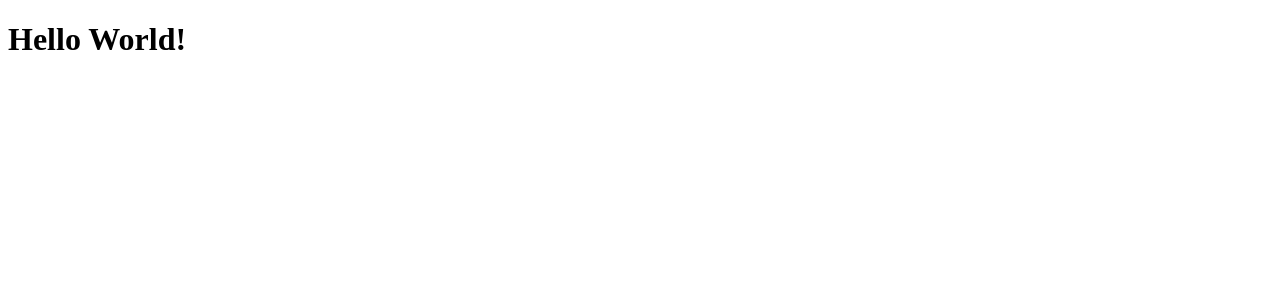
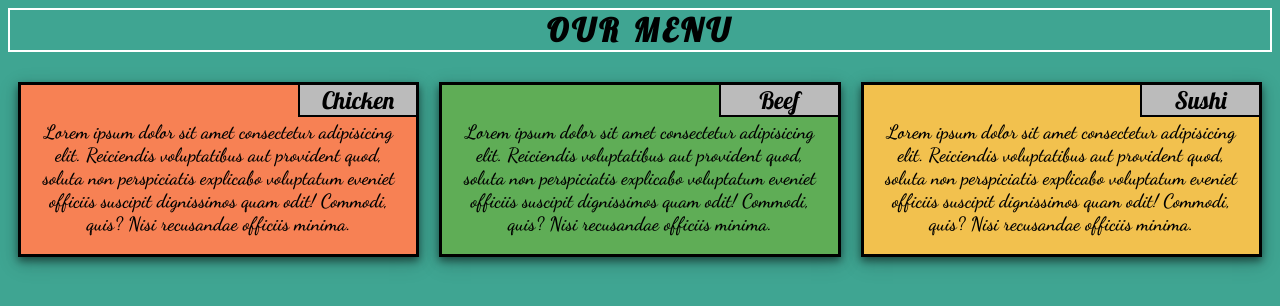
Before and after one commit to syedhuzyfaali/CM2CA, a plain HTML site: page Module-2 Assignment/index.html in a window 1280 px wide. Drawn offline with Linux system fonts and the light colour scheme.

Commit message:
Complete Assignment uploading to git

```diff
--- /dev/null
+++ b/Module-2 Assignment/css/style.css
@@ -0,0 +1,147 @@
+* {
+    box-sizing: border-box;
+
+}
+
+body{
+    background-color: #3fa592;
+}
+
+/* For Display Greater than 992px */
+@media (min-width: 992px) {
+
+    .col-lg-4 {
+        float:left;
+        width: 33.33%;
+    }
+
+
+}
+
+/* For Display Between 768 and 991 */
+@media (min-width: 768px) and (max-width: 991px) {
+
+    .col-md-6 {
+        float: left;
+        width: 50%;
+
+    }
+
+    .col-md-12 {
+        float: left;
+        width: 100%;
+    }
+}
+
+/* For Display Less than 767px */
+@media (max-width: 767px) {
+
+
+    .col-sm-12 {
+        float: left;
+        width: 100%;
+    }
+
+}
+
+/* Style for Heading(Our Menu) */
+.head {
+    border: 2px solid white;
+    display: block;
+    margin: auto;
+    margin-bottom: 30px;
+    font-family: 'Lobster', cursive;
+}
+
+.heading {
+    letter-spacing: 4px;
+    display: block;
+    margin: auto;
+    width: fit-content;
+
+
+}
+
+.heading:hover{
+    transition: 1s;
+    letter-spacing: 10px;
+}
+
+.outer-Box {
+    border: 3px solid black;
+    height: auto;
+    position: relative;
+    margin-left: 10px;
+    margin-right: 10px;
+    margin-bottom: 30px;
+    box-shadow: 0 4px 8px 0 rgba(0, 0, 0, 0.5), 0 6px 20px 0 rgba(0, 0, 0, 0.19);
+}
+
+.outer-Box:hover{
+    border-color: rgb(63, 63, 63) ;
+
+}
+
+.inner-box{
+    background-color:#bbbbbb;
+    border-width: 0px 0px 2px 2px;
+    border-color: black;
+    border-style: solid;
+    float: right;
+    width: 30%;
+    text-align: center;
+
+}
+
+h2{
+    display: inline;
+    font-family: 'Lobster', cursive;
+    font-weight: 400;
+
+}
+
+.outer-Box :nth-child(2){
+    padding-left: 15px;
+    padding-right: 15px;
+    padding-top: 1px;
+    text-align: center;
+    margin: auto;
+    margin-top: 15px;
+}
+
+p{
+    font-family: 'Dancing Script', cursive;
+    font-size: larger;
+}
+
+p:hover{
+    transition-duration: 90ms;
+    font-size: x-large;
+}
+
+#box1{
+    background-color: #F78154;
+}
+
+#box1:hover{
+    transition-duration: 1s;
+    background-color: #f56a33;
+}
+
+#box2{
+    background-color:#5FAD56 ;
+}
+
+#box2:hover{
+    transition-duration: 1s;
+    background-color:#3eb331 ;
+}
+
+#box3{
+    background-color: #F2C14E;
+}
+
+#box3:hover{
+    transition-duration: 1s;
+    background-color: #d49d1a;
+}
--- a/Module-2 Assignment/index.html
+++ b/Module-2 Assignment/index.html
@@ -1,11 +1,78 @@
 <!DOCTYPE html>
 <html lang="en">
+
 <head>
     <meta charset="UTF-8">
     <meta name="viewport" content="width=device-width, initial-scale=1.0">
+    <link rel="preconnect" href="https://fonts.googleapis.com">
+    <link rel="preconnect" href="https://fonts.gstatic.com" crossorigin>
+    <link href="https://fonts.googleapis.com/css2?family=Lobster&display=swap" rel="stylesheet">
+    <link href="https://fonts.googleapis.com/css2?family=Dancing+Script:wght@600&display=swap" rel="stylesheet">
+    <link rel="stylesheet" href="/Module-2 Assignment/css/style.css">
     <title>Document</title>
 </head>
+
 <body>
-    <h1>Hello World!</h1>
+    <header class="head">
+        <h1 class="heading">OUR MENU</h1>
+    </header>
+
+    <main>
+        <div class=" col-lg-4 col-md-6 col-sm-12">
+            <div class="outer-Box" id="box1">
+                <div class="inner-box" id="box">
+                    <h2>Chicken</h2>
+                </div>
+
+                <div>
+                    <p>Lorem ipsum dolor sit amet consectetur adipisicing elit. Reiciendis voluptatibus aut provident
+                        quod,
+                        soluta non perspiciatis explicabo voluptatum eveniet officiis suscipit dignissimos quam odit!
+                        Commodi,
+                        quis?
+                        Nisi recusandae officiis minima.</p>
+                </div>
+            </div>
+        </div>
+
+
+        <div class="col-lg-4 col-md-6 col-sm-12">
+            <div class="outer-Box" id="box2">
+                <div class="inner-box" id="box">
+                    <h2>Beef</h2>
+                </div>
+
+                <div>
+                    <p>Lorem ipsum dolor sit amet consectetur adipisicing elit. Reiciendis voluptatibus aut provident
+                        quod,
+                        soluta non perspiciatis explicabo voluptatum eveniet officiis suscipit dignissimos quam odit!
+                        Commodi,
+                        quis?
+                        Nisi recusandae officiis minima.</p>
+                </div>
+            </div>
+        </div>
+
+
+        <div class=" col-lg-4 col-md-12 col-sm-12">
+            <div class="outer-Box" id="box3">
+                <div class="inner-box" id="box">
+                    <h2>Sushi</h2>
+                </div>
+
+                <div>
+                    <p>Lorem ipsum dolor sit amet consectetur adipisicing elit. Reiciendis voluptatibus aut provident
+                        quod,
+                        soluta non perspiciatis explicabo voluptatum eveniet officiis suscipit dignissimos quam odit!
+                        Commodi,
+                        quis?
+                        Nisi recusandae officiis minima.</p>
+                </div>
+            </div>
+        </div>
+
+
+    </main>
 </body>
+
 </html>
```
